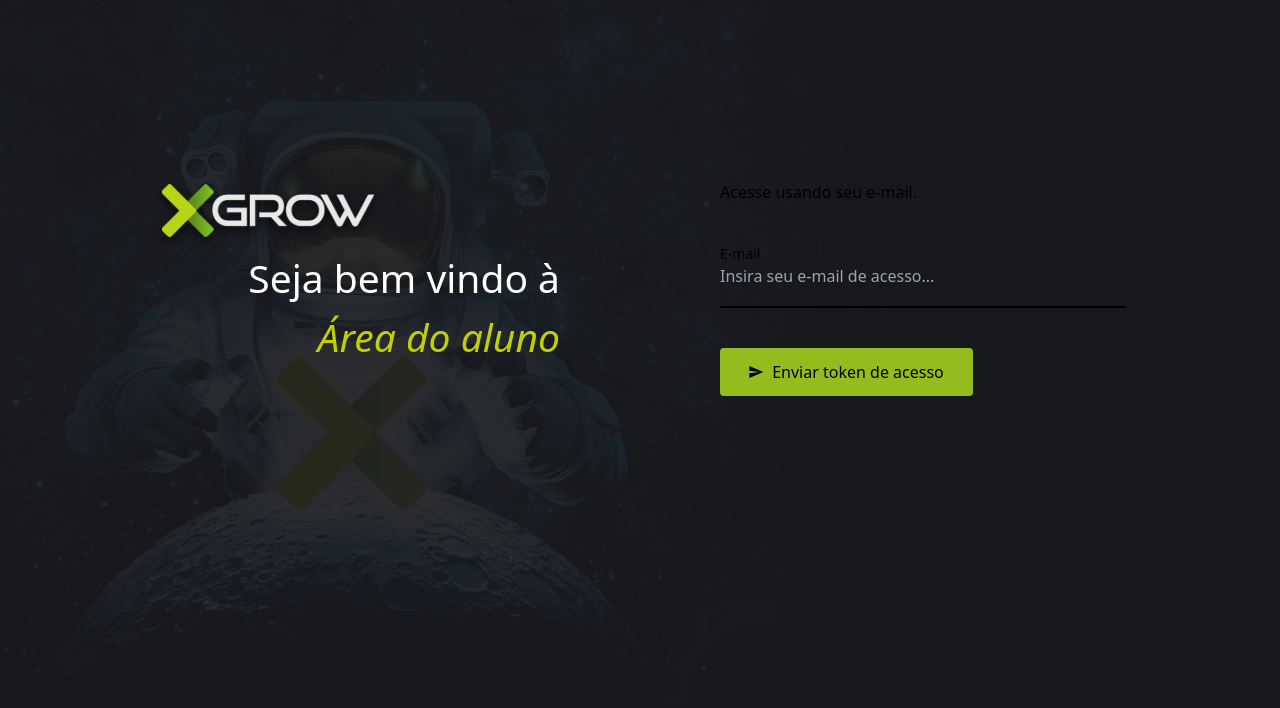
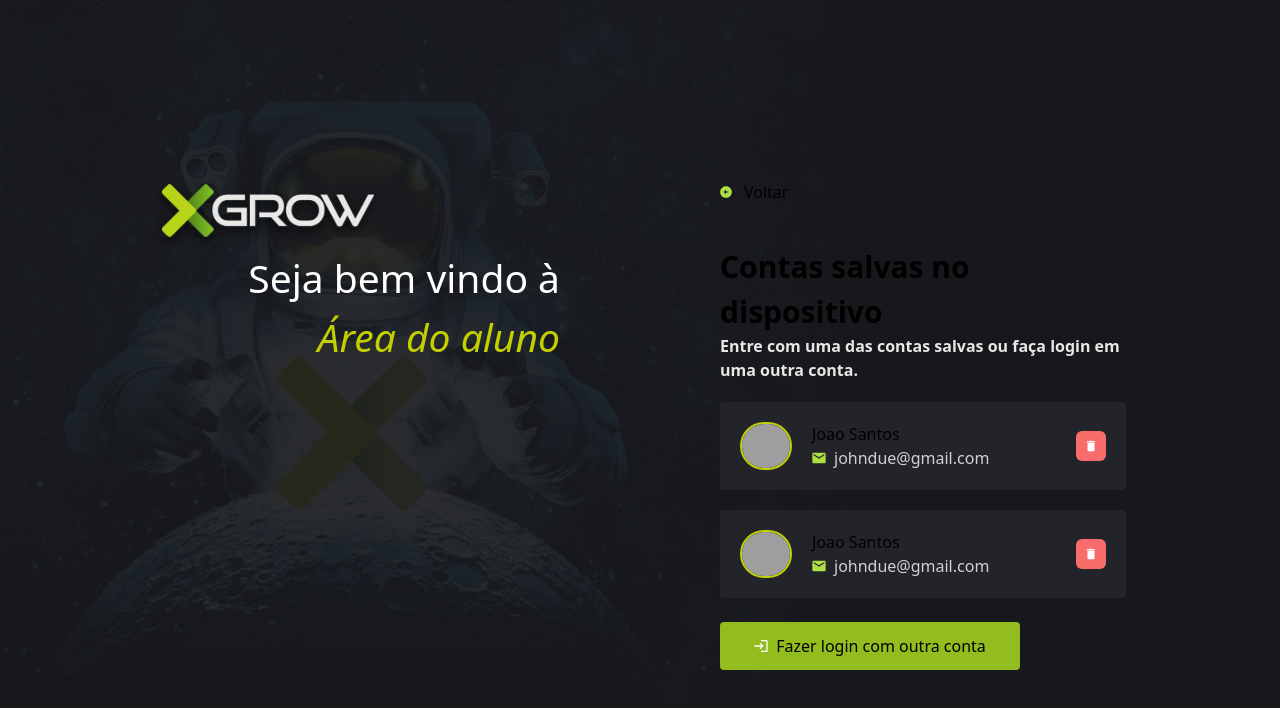
Before and after one commit to gasparellodev/challenge-front, a Next.js app: page /login in a window 1280 px wide. Shown: the top 708 px of the page. Built offline with nearby package versions, Linux system fonts and the light colour scheme; grey boxes are pictures that could not be loaded.

Commit message:
feat: layout login

```diff
--- a/package.json
+++ b/package.json
@@ -21,5 +21,8 @@
     "react-dom": "18.2.0",
     "tailwindcss": "3.3.3",
     "typescript": "5.1.6"
+  },
+  "devDependencies": {
+    "@types/jquery": "^3.5.16"
   }
 }
--- a/src/app/(public)/login/page.tsx
+++ b/src/app/(public)/login/page.tsx
@@ -2,37 +2,80 @@
 import { loginImages } from "@/assets";
 import { Button } from "@/components/buttons";
 import { Input } from "@/components/inputs";
+import { ArrowDoor } from "@/components/svg-components/arrow-door";
 import { BrandLogin } from "@/components/svg-components/brand-login";
+import { DeleteAccount } from "@/components/svg-components/delete-account";
+import { GoBack } from "@/components/svg-components/go-back";
+import { MailIcon } from "@/components/svg-components/mail-icon";
 import { PlaneCursor } from "@/components/svg-components/plane-cursor";
 import { Toast } from "@/components/toasted";
 import Image from "next/image";
-import { useEffect, useState } from "react";
+import {
+  ChangeEvent,
+  KeyboardEventHandler,
+  useEffect,
+  useRef,
+  useState,
+  KeyboardEvent,
+  HtmlHTMLAttributes,
+} from "react";
+import { mockComponent } from "react-dom/test-utils";
+
+const dataMock = [
+  {
+    name: "Joao Santos",
+    email: "johndue@gmail.com",
+    image:
+      "https://media.licdn.com/dms/image/D4D03AQHMXuKFlW-Wsg/profile-displayphoto-shrink_800_800/0/1668219599625?e=2147483647&v=beta&t=v5j5kCUfjfC5IctNYRYqMIMp6PxJduNzqrhGdzA4icc",
+  },
+  {
+    name: "Joao Santos",
+    email: "johndue@gmail.com",
+    image:
+      "https://media.licdn.com/dms/image/D4D03AQHMXuKFlW-Wsg/profile-displayphoto-shrink_800_800/0/1668219599625?e=2147483647&v=beta&t=v5j5kCUfjfC5IctNYRYqMIMp6PxJduNzqrhGdzA4icc",
+  },
+];
 
 export default function LoginPage() {
   const [status, setStatus] = useState(false);
   const [toast, setToast] = useState(false);
   const [email, setEmail] = useState("");
+  const [layer, setLayer] = useState<number>(3);
+  const [inputValues, setInputValues] = useState<string[]>([
+    "",
+    "",
+    "",
+    "",
+    "",
+    "",
+  ]);
+
+  const inputRefs = [
+    useRef<HTMLInputElement>(null),
+    useRef<HTMLInputElement>(null),
+    useRef<HTMLInputElement>(null),
+  ];
+
+  const handleLayer = (n: number) => {
+    setLayer(n);
+  };
 
   const handleSendToken = () => {
+    if (layer === 1) {
       setToast(true);
       setTimeout(() => {
         setToast(false);
       }, 10000);
+    } else if (layer === 2) {
+      setToast(true);
+      setTimeout(() => {
+        setToast(true);
+      }, 10000);
+    }
   };
 
+  const FirstLayer = () => {
     return (
-    <section className="w-full h-screen flex justify-center items-center">
-      <div className="absolute w-972 h-440 z-10">
-        <div className="flex flex-row w-full gap-40">
-          <div className=" flex-1 flex-col">
-            <BrandLogin className="items-end" />
-            <h2 className=" text-right font-roboto text-[39px] text-white">
-              Seja bem vindo à<br />
-              <em className="text-right text-primary text-[39px]">
-                Área do aluno
-              </em>
-            </h2>
-          </div>
       <div className="flex-1">
         <h2 className="text-base mb-10">Acesse usando seu e-mail.</h2>
         <Input
@@ -52,6 +95,179 @@ export default function LoginPage() {
           width="253px"
         />
       </div>
+    );
+  };
+
+  const SecondLayer = () => {
+    const autoTab = async (
+      e: React.KeyboardEvent<HTMLInputElement>,
+      index: number
+    ) => {
+      if (e.code === "46") {
+        const element = document.querySelector<HTMLInputElement>(
+          `#input-sms-code-${index - 1}`
+        );
+
+        inputValues[index + 1] && element?.autofocus;
+
+        element?.focus();
+      } else {
+        const element = document.querySelector<HTMLInputElement>(
+          `#input-sms-code-${index}`
+        );
+
+        !!inputValues[index - 1] && element?.autofocus;
+
+        element?.focus();
+      }
+    };
+
+    const handleSmsCode =
+      (index: number) => (event: ChangeEvent<HTMLInputElement>) => {
+        const { value } = event.target;
+        setInputValues((prevValues) => {
+          const newValues = [...prevValues];
+          newValues[index] = value;
+          return newValues;
+        });
+
+        // Move o foco para o próximo input se o valor digitado for um número
+        if (/^\d$/.test(value) && index < inputRefs.length - 1) {
+          inputRefs[index].current?.focus();
+        }
+      };
+    return (
+      <div className="flex-1">
+        <button tabIndex={30} onClick={() => handleLayer(1)}>
+          <h2 className="text-base mb-10 flex items-center  gap-3">
+            <GoBack />
+            Voltar
+          </h2>
+
+          <h3 className="font-bold text-[30px] text-left">
+            Insira o token de acesso
+          </h3>
+          <p className="font-semibold text-left text-[#E7E7E7]">
+            Para confirmar a sua identidade, digite o código que enviamos para o
+            seu e-mail jhondoe@gmail.com
+          </p>
+        </button>
+        <div id="otp" className="flex flex-row justify-start text-left  mt-5">
+          {inputValues.map((key, index) => {
+            return (
+              <input
+                className={`outline-none bg-transparent text-[white] m-2 border h-[48px] w-10 text-center form-control rounded ${
+                  inputValues[index] && "border-primary"
+                }`}
+                type="text"
+                id={`input-sms-code-${index}`}
+                maxLength={1}
+                ref={inputRefs[index]}
+                onChange={handleSmsCode(index)}
+                value={inputValues[index]}
+                onKeyUp={(e) => autoTab(e, index)}
+                autoFocus={!!inputValues[index - 1] && true}
+                tabIndex={index}
+              />
+            );
+          })}
+        </div>
+        <Button
+          label="Reenviar token (25s)"
+          className="border-none bg-transparent hover:bg-transparent text-primary hover:text-white pt-5 pb-5"
+          icon={<PlaneCursor />}
+        />
+        <Button
+          handleClick={handleSendToken}
+          theme={"primary"}
+          label="Continuar"
+          height="48px"
+          width="145px"
+          className="mt-[24px]"
+        />
+      </div>
+    );
+  };
+
+  const LastLayer = () => {
+    return (
+      <div className="flex-1">
+        <button tabIndex={30} onClick={() => handleLayer(2)}>
+          <h2 className="text-base mb-10 flex items-center  gap-3">
+            <GoBack />
+            Voltar
+          </h2>
+        </button>
+
+        <h3 className="font-bold text-[30px] text-left">
+          Contas salvas no dispositivo
+        </h3>
+        <p className="font-semibold text-left text-[#E7E7E7] mb-5">
+          Entre com uma das contas salvas ou faça login em uma outra conta.
+        </p>
+
+        {dataMock.map((e) => (
+          <div className="w-full p-5 flex items-center justify-between bg-[#222429] rounded mb-5">
+            <div className="flex ">
+              <img
+                className="rounded-full border-solid border-primary border-[2px] mr-5"
+                alt={e.name}
+                src={e.image}
+                width={52}
+                height={52}
+              />
+              <div>
+                <p>{e.name}</p>
+                <p className="text-[#D1D1D1] flex items-center">
+                  <MailIcon className="mr-2" />
+                  {e.email}
+                </p>
+              </div>
+            </div>
+            <button>
+              <DeleteAccount />
+            </button>
+          </div>
+        ))}
+
+        <Button
+          handleClick={handleSendToken}
+          theme={"primary"}
+          label="Fazer login com outra conta"
+          height="48px"
+          width="300px"
+          icon={<ArrowDoor />}
+          className="mt-[24px]"
+        />
+      </div>
+    );
+  };
+
+  const renderLayer = (layer: number) => {
+    switch (layer) {
+      case 1:
+        return <FirstLayer />;
+      case 2:
+        return <SecondLayer />;
+      case 3:
+        return <LastLayer />;
+    }
+  };
+  return (
+    <section className="w-full h-screen flex justify-center items-center">
+      <div className="absolute w-972 h-440 z-10">
+        <div className="flex flex-row w-full gap-40">
+          <div className=" flex-1 flex-col">
+            <BrandLogin className="items-end" />
+            <h2 className=" text-right font-roboto text-[39px] text-white">
+              Seja bem vindo à<br />
+              <em className="text-right text-primary text-[39px]">
+                Área do aluno
+              </em>
+            </h2>
+          </div>
+
+          {layer && renderLayer(layer)}
         </div>
       </div>
       <div style={{ width: "100%", height: "100%", position: "relative" }}>
--- a/src/components/buttons/index.tsx
+++ b/src/components/buttons/index.tsx
@@ -25,7 +25,7 @@ export const Button: FC<{
         onClick={handleClick}
         disabled={theme === "disabled"}
         style={{ width, height }}
-        className={`${className}
+        className={`
         flex
         items-center
         justify-center
@@ -75,6 +75,7 @@ export const Button: FC<{
         hover:bg
         `
         }
+        ${className}
         `}
       >
         {iconDirection === "left" && icon}
--- /dev/null
+++ b/src/components/svg-components/arrow-door.tsx
@@ -0,0 +1,19 @@
+import { FC } from "react";
+
+export const ArrowDoor: FC<{ className?: string }> = ({ className }) => {
+  return (
+    <svg
+      width="14"
+      height="12"
+      viewBox="0 0 14 12"
+      fill="none"
+      xmlns="http://www.w3.org/2000/svg"
+      className={className}
+    >
+      <path
+        d="M6.34375 2.65625L9.65625 6L6.34375 9.34375L5.40625 8.40625L7.125 6.65625H0.34375V5.34375H7.125L5.40625 3.59375L6.34375 2.65625ZM12.3438 10.6562V1.34375H7V0H12.3438C12.6979 0 13 0.135417 13.25 0.40625C13.5208 0.65625 13.6562 0.96875 13.6562 1.34375V10.6562C13.6562 11.0312 13.5208 11.3542 13.25 11.625C13 11.875 12.6979 12 12.3438 12H7V10.6562H12.3438Z"
+        fill="white"
+      />
+    </svg>
+  );
+};
--- /dev/null
+++ b/src/components/svg-components/delete-account.tsx
@@ -0,0 +1,20 @@
+import { FC } from "react";
+
+export const DeleteAccount: FC<{ className?: string }> = ({ className }) => {
+  return (
+    <svg
+      width="30"
+      height="30"
+      viewBox="0 0 30 30"
+      fill="none"
+      xmlns="http://www.w3.org/2000/svg"
+      className={className}
+    >
+      <rect width="30" height="30" rx="6" fill="#F96C6C" />
+      <path
+        d="M19.0742 10.3242V11.5H10.9258V10.3242H12.9492L13.5508 9.75H16.4492L17.0508 10.3242H19.0742ZM11.5 19.0742V12.0742H18.5V19.0742C18.5 19.3841 18.3815 19.6576 18.1445 19.8945C17.9076 20.1315 17.6341 20.25 17.3242 20.25H12.6758C12.3659 20.25 12.0924 20.1315 11.8555 19.8945C11.6185 19.6576 11.5 19.3841 11.5 19.0742Z"
+        fill="white"
+      />
+    </svg>
+  );
+};
--- /dev/null
+++ b/src/components/svg-components/go-back.tsx
@@ -0,0 +1,19 @@
+import { FC } from "react";
+
+export const GoBack: FC<{ className?: string }> = ({ className }) => {
+  return (
+    <svg
+      width="12"
+      height="12"
+      viewBox="0 0 12 12"
+      fill="none"
+      xmlns="http://www.w3.org/2000/svg"
+      className={className}
+    >
+      <path
+        d="M0.175781 6C0.175781 6.80208 0.321615 7.55859 0.613281 8.26953C0.923177 8.96224 1.34245 9.58203 1.87109 10.1289C2.41797 10.6576 3.03776 11.0768 3.73047 11.3867C4.44141 11.6784 5.19792 11.8242 6 11.8242C6.80208 11.8242 7.54948 11.6784 8.24219 11.3867C8.95312 11.0768 9.57292 10.6576 10.1016 10.1289C10.6484 9.58203 11.0677 8.96224 11.3594 8.26953C11.6693 7.55859 11.8242 6.80208 11.8242 6C11.8242 5.19792 11.6693 4.45052 11.3594 3.75781C11.0677 3.04688 10.6484 2.42708 10.1016 1.89844C9.57292 1.35156 8.95312 0.932292 8.24219 0.640625C7.54948 0.330729 6.80208 0.175781 6 0.175781C5.19792 0.175781 4.44141 0.330729 3.73047 0.640625C3.03776 0.932292 2.41797 1.35156 1.87109 1.89844C1.34245 2.42708 0.923177 3.04688 0.613281 3.75781C0.321615 4.45052 0.175781 5.19792 0.175781 6ZM6 5.42578H8.32422V6.57422H6V8.32422L3.67578 6L6 3.67578V5.42578Z"
+        fill="#ADDF45"
+      />
+    </svg>
+  );
+};
--- /dev/null
+++ b/src/components/svg-components/mail-icon.tsx
@@ -0,0 +1,19 @@
+import { FC } from "react";
+
+export const MailIcon: FC<{ className?: string }> = ({ className }) => {
+  return (
+    <svg
+      width="14"
+      height="12"
+      viewBox="0 0 14 12"
+      fill="none"
+      xmlns="http://www.w3.org/2000/svg"
+      className={className}
+    >
+      <path
+        d="M12.3438 3.34375V2L7 5.34375L1.65625 2V3.34375L7 6.65625L12.3438 3.34375ZM12.3438 0.65625C12.6979 0.65625 13 0.791667 13.25 1.0625C13.5208 1.33333 13.6562 1.64583 13.6562 2V10C13.6562 10.3542 13.5208 10.6667 13.25 10.9375C13 11.2083 12.6979 11.3438 12.3438 11.3438H1.65625C1.30208 11.3438 0.989583 11.2083 0.71875 10.9375C0.46875 10.6667 0.34375 10.3542 0.34375 10V2C0.34375 1.64583 0.46875 1.33333 0.71875 1.0625C0.989583 0.791667 1.30208 0.65625 1.65625 0.65625H12.3438Z"
+        fill="#ADDF45"
+      />
+    </svg>
+  );
+};
```
Also changed, not shown: 1 other file (tests, documents, lock files or other folders). Lines whose indentation alone changed are shown as unchanged.
